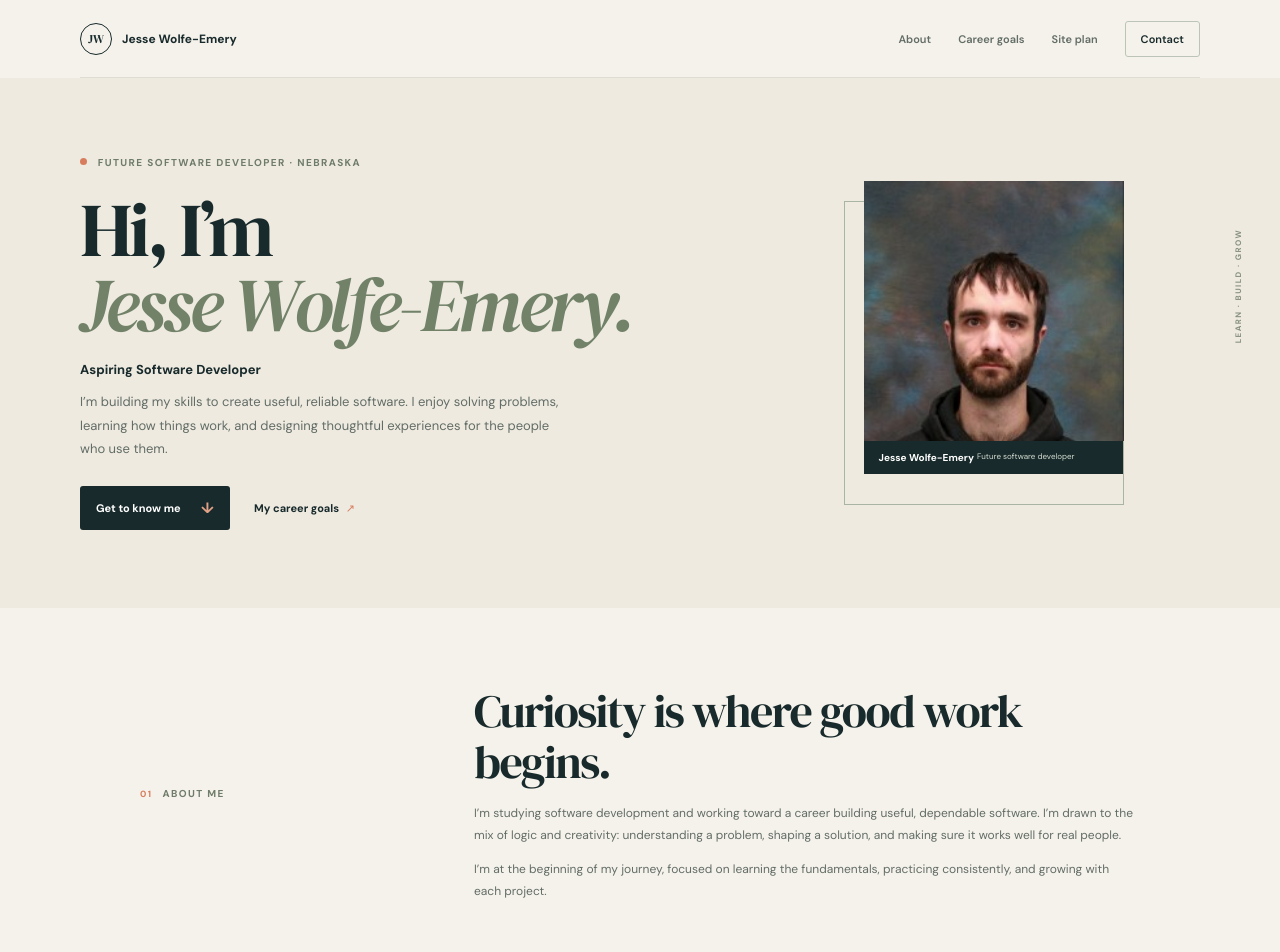
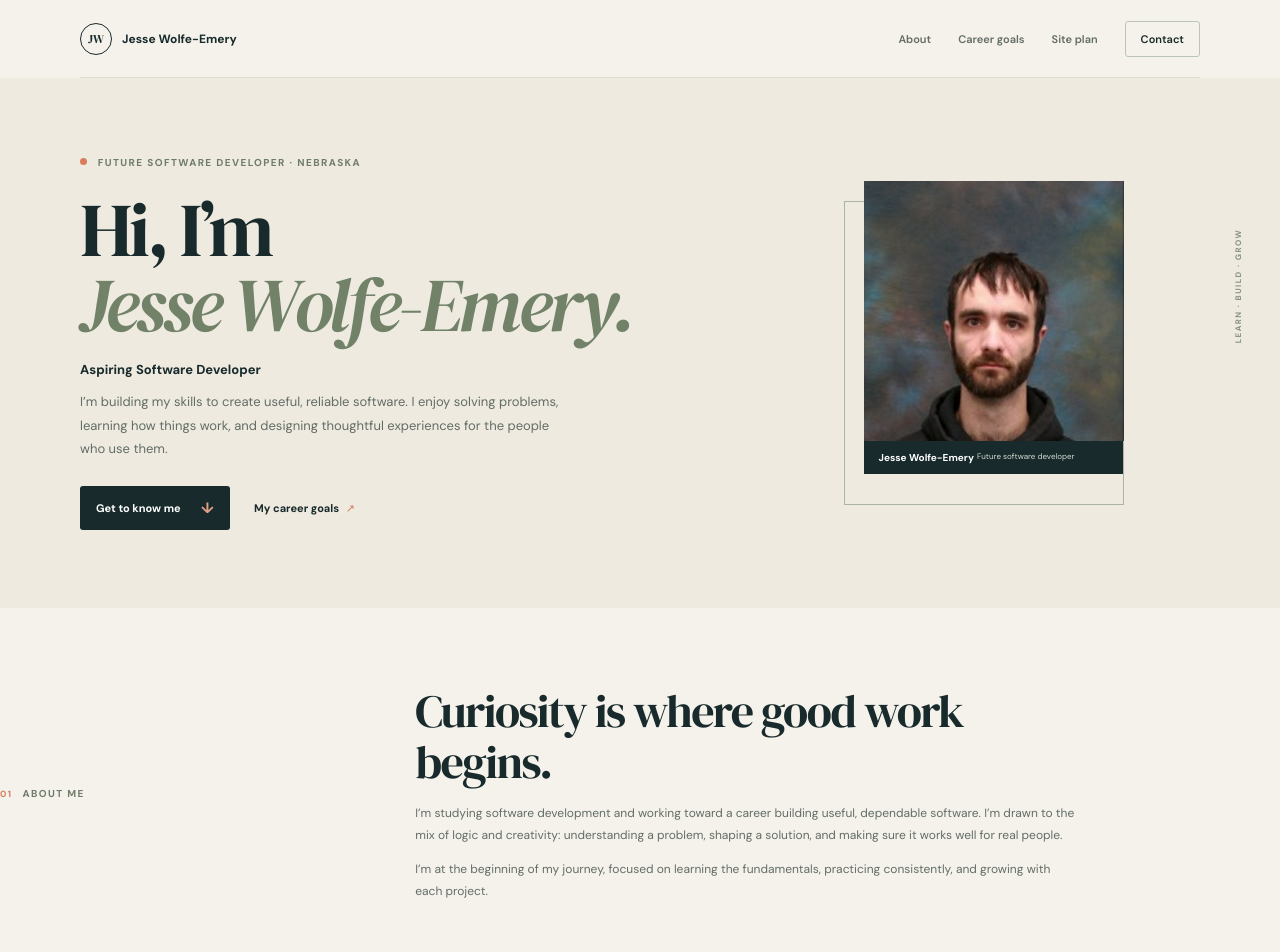
Before and after one commit to Praetorian0420/wolfe-emery_jesse_portfolio, a Vue app: page / in a window 1280 px wide. Shown: the top 952 px of the page. Built offline with nearby package versions, Linux system fonts and the light colour scheme.

Commit message:
style: remove unused portfolio-container styles to clean up CSS

```diff
--- a/src/App.vue
+++ b/src/App.vue
@@ -1365,10 +1365,7 @@ h1 span {
   writing-mode: vertical-rl;
   transform: rotate(180deg);
 }
-.portfolio-container {
-  width: min(1000px, calc(100% - 64px));
-  margin-inline: auto;
-}
+
 .about-section {
   padding-block: 78px 82px;
 }
```
